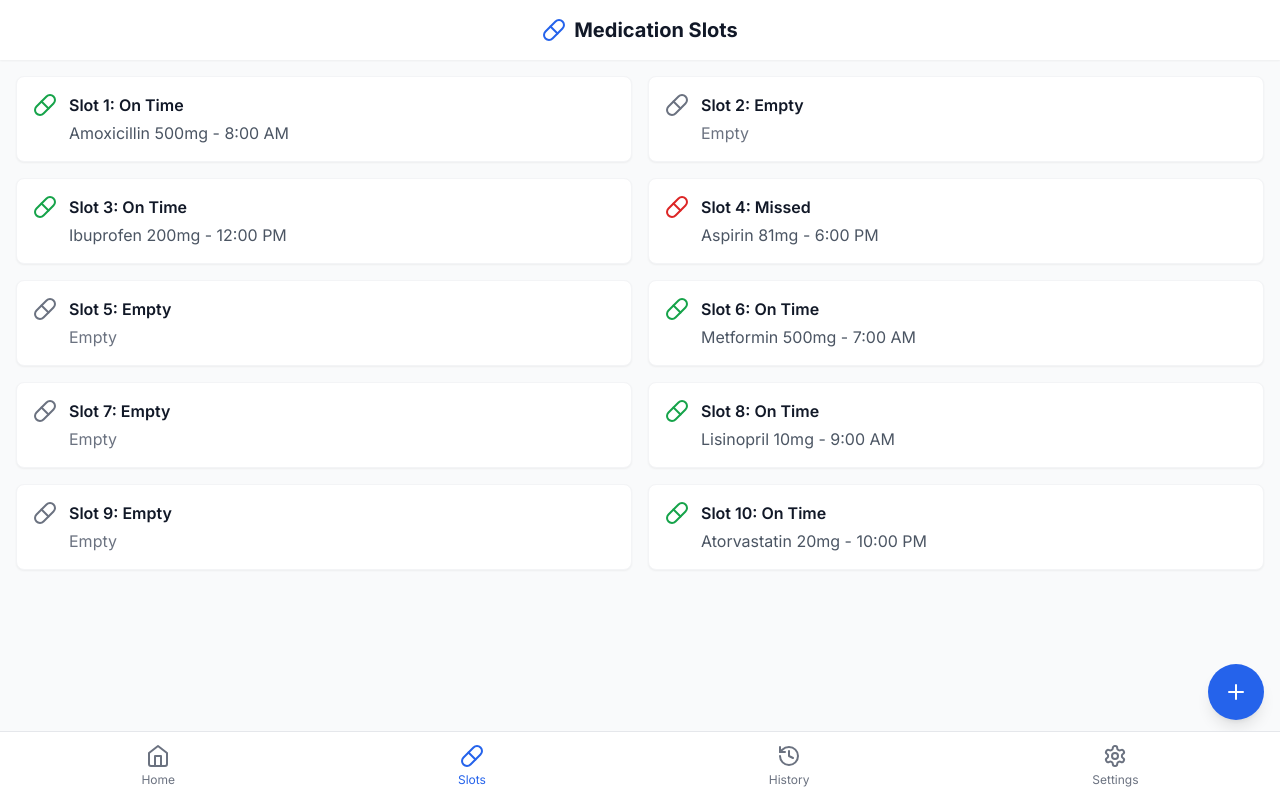
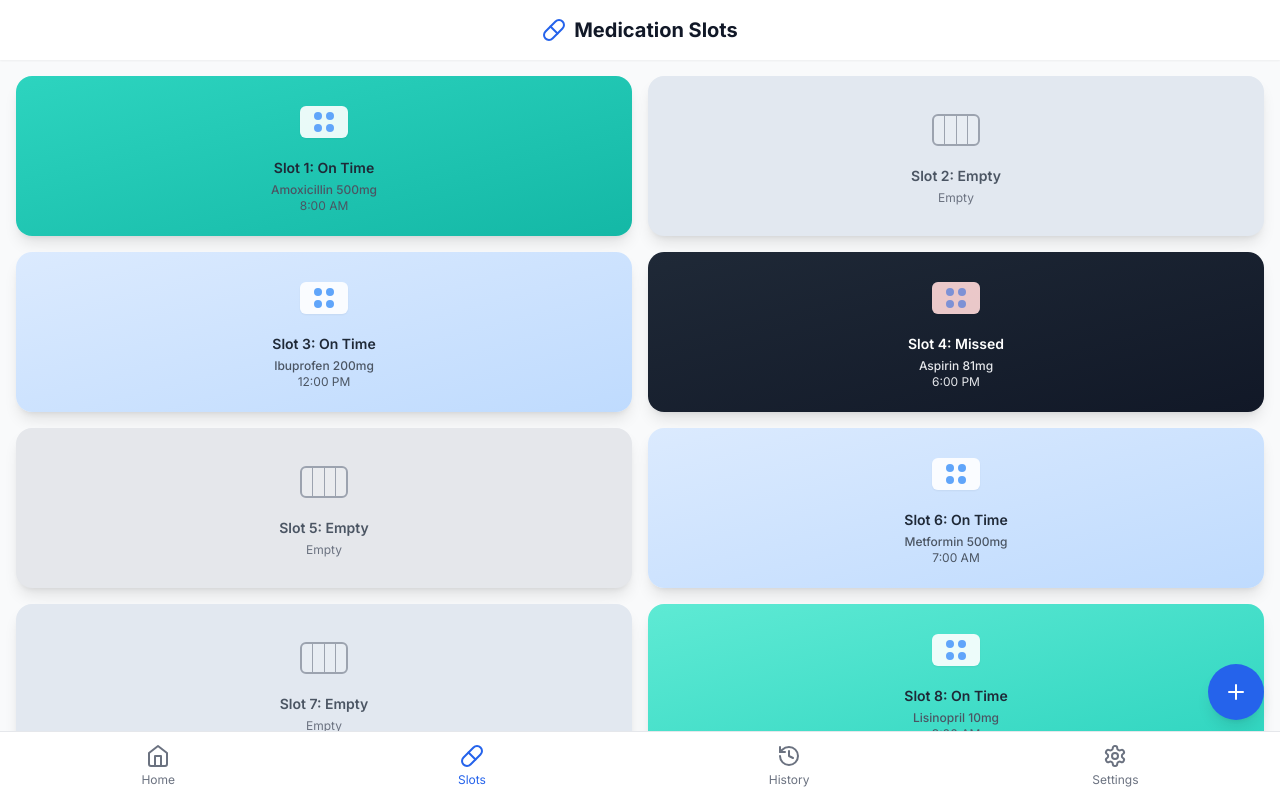
Before and after one commit to Danushsalla/MedRem_1, a React (Vite) app: page /slots in a window 1280 px wide. Shown: the top 800 px of the page. Built offline with nearby package versions, Linux system fonts and the light colour scheme.

Commit message:
Update Slots and Add Medication Pages with New Design

```diff
--- a/src/components/medications/MedicationSlot.tsx
+++ b/src/components/medications/MedicationSlot.tsx
@@ -33,33 +33,93 @@ const MedicationSlot = ({
     }
   };
 
+  // Get background color based on slot number and status
+  const getBackgroundColor = () => {
+    if (status === 'empty') {
+      const emptyColors = [
+        'bg-gray-200', 'bg-gray-300', 'bg-slate-200', 'bg-stone-200', 'bg-neutral-200'
+      ];
+      return emptyColors[slotNumber % emptyColors.length];
+    }
+
+    if (status === 'missed') {
+      return 'bg-gradient-to-br from-gray-800 to-gray-900';
+    }
+
+    // On time colors - vibrant backgrounds
+    const colors = [
+      'bg-gradient-to-br from-teal-400 to-teal-500',
+      'bg-gradient-to-br from-cyan-400 to-cyan-600',
+      'bg-gradient-to-br from-blue-100 to-blue-200',
+      'bg-gradient-to-br from-gray-800 to-gray-900',
+      'bg-gradient-to-br from-red-400 to-red-600',
+      'bg-gradient-to-br from-blue-100 to-blue-200',
+      'bg-gradient-to-br from-orange-400 to-orange-500',
+      'bg-gradient-to-br from-teal-300 to-teal-400',
+      'bg-gradient-to-br from-pink-300 to-pink-400',
+      'bg-gradient-to-br from-gray-100 to-gray-200'
+    ];
+
+    return colors[(slotNumber - 1) % colors.length];
+  };
+
+  const getPillOrganizerImage = () => {
+    if (status === 'empty') {
+      return (
+        <div className="w-16 h-12 mx-auto mb-3 flex items-center justify-center">
+          <div className="w-12 h-8 border-2 border-gray-400 rounded-md bg-white/20 flex">
+            <div className="flex-1 border-r border-gray-400"></div>
+            <div className="flex-1 border-r border-gray-400"></div>
+            <div className="flex-1 border-r border-gray-400"></div>
+            <div className="flex-1"></div>
+          </div>
+        </div>
+      );
+    }
+
+    return (
+      <div className="w-16 h-12 mx-auto mb-3 flex items-center justify-center">
+        <div className="w-12 h-8 bg-white/90 rounded-md shadow-sm flex items-center justify-center relative">
+          <div className="grid grid-cols-2 gap-1 p-1">
+            <div className="w-2 h-2 bg-blue-400 rounded-full"></div>
+            <div className="w-2 h-2 bg-blue-400 rounded-full"></div>
+            <div className="w-2 h-2 bg-blue-400 rounded-full"></div>
+            <div className="w-2 h-2 bg-blue-400 rounded-full"></div>
+          </div>
+          {status === 'missed' && (
+            <div className="absolute inset-0 bg-red-500/20 rounded-md"></div>
+          )}
+        </div>
+      </div>
+    );
+  };
+
   return (
     <div
-      className="card card-interactive w-full"
+      className={`${getBackgroundColor()} rounded-2xl p-4 cursor-pointer transition-all duration-300 hover:scale-105 active:scale-95 shadow-lg min-h-[160px] flex flex-col justify-between`}
       onClick={onClick}
     >
-      <div className="flex items-start gap-3">
-        <div
-          className={`${animate ? 'animate-pill-taken' : ''}`}
-          onClick={handleTakeMedication}
-        >
-          <Pill
-            size={24}
-            className={`pill-icon ${getStatusClass(status)}`}
-          />
-        </div>
-        <div className="flex-1">
-          <div className="flex justify-between items-start">
-            <h3 className="font-semibold">
-              Slot {slotNumber}: {getStatusText(status)}
-            </h3>
-          </div>
+      <div className="flex-1 flex flex-col justify-center">
+        {getPillOrganizerImage()}
+
+        <div className="text-center">
+          <h3 className={`font-semibold text-sm mb-1 ${
+            status === 'empty' ? 'text-gray-600' :
+            status === 'missed' ? 'text-white' :
+            'text-gray-800'
+          }`}>
+            Slot {slotNumber}: {getStatusText(status)}
+          </h3>
+
           {medication ? (
-            <p className="text-gray-600 mt-1">
-              {medication.name} {medication.dosage} - {medication.time}
-            </p>
+            <div className={`text-xs ${
+              status === 'missed' ? 'text-gray-200' : 'text-gray-600'
+            }`}>
+              <p className="font-medium">{medication.name} {medication.dosage}</p>
+              <p>{medication.time}</p>
+            </div>
           ) : (
-            <p className="text-gray-500 mt-1">Empty</p>
+            <p className="text-xs text-gray-500">Empty</p>
           )}
         </div>
       </div>
--- a/src/pages/AddMedicationPage.tsx
+++ b/src/pages/AddMedicationPage.tsx
@@ -1,19 +1,7 @@
-import Layout from '../components/layout/Layout';
 import MedicationForm from '../components/medications/MedicationForm';
-import { useNavigate } from 'react-router-dom';
 
 const AddMedicationPage = () => {
-  const navigate = useNavigate();
-
-  return (
-    <Layout
-      title="Add Medication"
-      showBackButton
-      onBack={() => navigate(-1)}
-    >
-      <MedicationForm />
-    </Layout>
-  );
+  return <MedicationForm />;
 };
 
 export default AddMedicationPage;
--- a/src/pages/EditMedicationPage.tsx
+++ b/src/pages/EditMedicationPage.tsx
@@ -1,7 +1,7 @@
 import { useParams, useNavigate } from 'react-router-dom';
-import Layout from '../components/layout/Layout';
 import MedicationForm from '../components/medications/MedicationForm';
 import { useMedication } from '../context/MedicationContext';
+import Layout from '../components/layout/Layout';
 
 const EditMedicationPage = () => {
   const { id } = useParams<{ id: string }>();
@@ -26,15 +26,7 @@ const EditMedicationPage = () => {
     );
   }
 
-  return (
-    <Layout
-      title="Edit Medication"
-      showBackButton
-      onBack={() => navigate(-1)}
-    >
-      <MedicationForm editId={id} />
-    </Layout>
-  );
+  return <MedicationForm editId={id} />;
 };
 
 export default EditMedicationPage;
--- a/src/pages/SlotsPage.tsx
+++ b/src/pages/SlotsPage.tsx
@@ -18,7 +18,7 @@ const SlotsPage = () => {
 
   return (
     <Layout title="Medication Slots">
-      <div className="grid grid-cols-1 md:grid-cols-2 gap-4">
+      <div className="grid grid-cols-2 gap-4 pb-4">
         {slots.map((slot) => (
           <MedicationSlot
             key={slot.id}
```
Also changed, not shown: src/components/medications/MedicationForm.tsx (+78 -51 lines).
